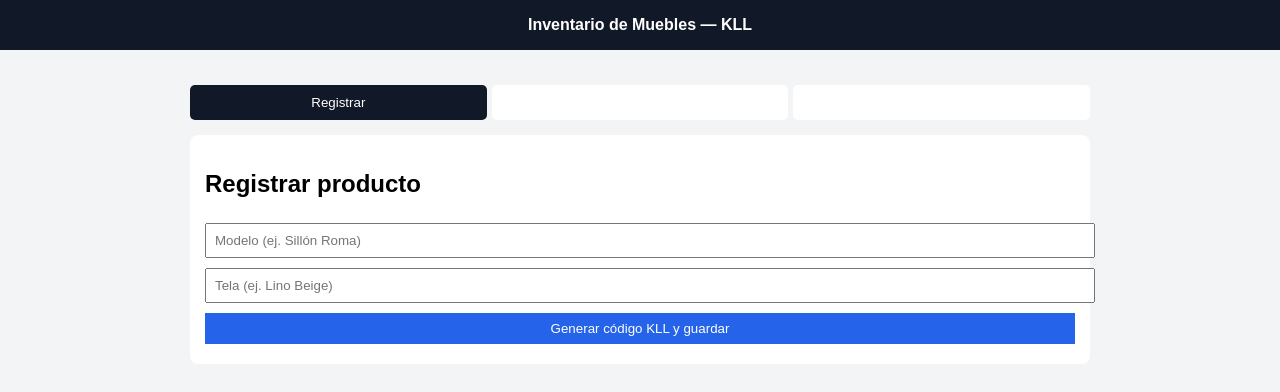
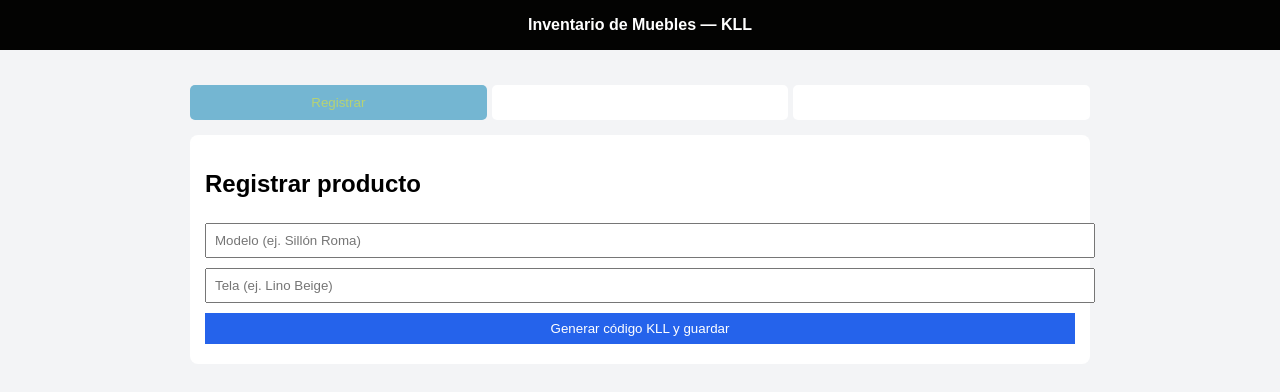
Before and after one commit to andreamarey/INVENTARIO-EMBARQUES, a plain HTML site: page index.html in a window 1280 px wide. Drawn offline with Linux system fonts and the light colour scheme.

Commit message:
Actualizar index.html

```diff
--- a/index.html
+++ b/index.html
@@ -7,11 +7,11 @@
 <script src="https://cdn.jsdelivr.net/npm/jsbarcode@3.11.5/dist/JsBarcode.all.min.js"></script>
 <style>
   body { font-family: Arial, sans-serif; margin:0; background:#f3f4f6; }
-  header { background:#111827; color:#fff; padding:16px; text-align:center; font-weight:700; }
+  header { background:#030302; color:#fff; padding:16px; text-align:center; font-weight:700; }
   .container { max-width:900px; margin:20px auto; padding:10px; }
   .tabs { display:flex; gap:5px; margin-bottom:10px; }
   .tab-btn { flex:1; padding:10px; cursor:pointer; border:none; background:#fff; border-radius:5px; }
-  .tab-btn.active { background:#111827; color:#fff; }
+  .tab-btn.active { background:#74B6D2; color:#B6D274; }
   .card { background:#fff; border-radius:8px; padding:15px; margin-bottom:15px; }
   .hidden { display:none; }
   input,button,select { width:100%; padding:8px; margin:5px 0; }
```
